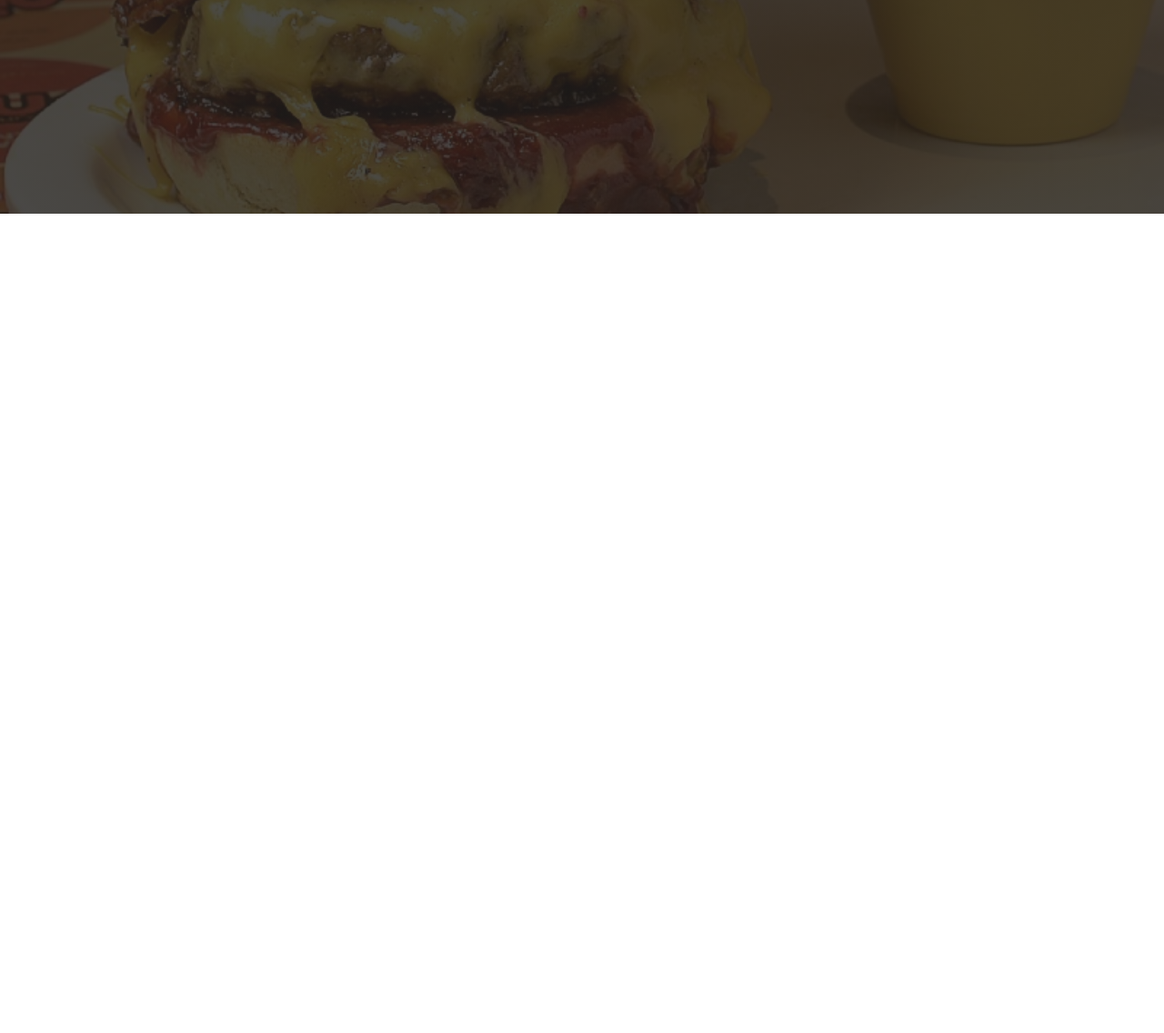
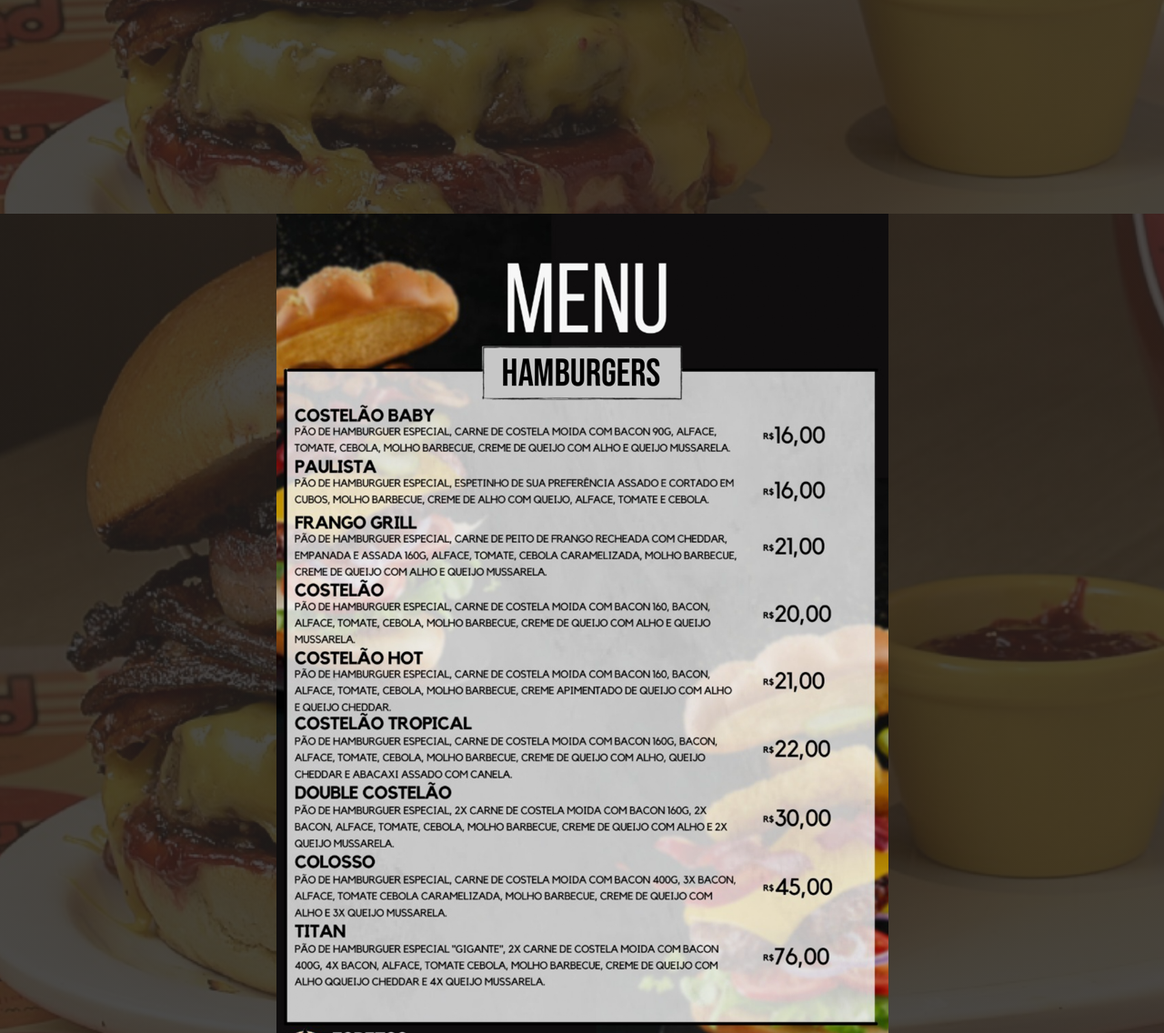
Before and after one commit to Hoshington-Reis/507Grill, a plain HTML site: page index.html in a window 1280 px wide. Shown: the part 565-1701 px from the top of the page at 91% size. Before the commit the page ends 800 px from the top, so only its background shows below. Drawn offline with nearby package versions, Linux system fonts and the light colour scheme.

Commit message:
Landing page

```diff
--- a/index.html
+++ b/index.html
@@ -30,12 +30,19 @@
             <div class="conteudo-principal">
                 <h1>O melhor Hamburguer da Capital!!!</h1>
                 <h2>Funcionamos de segunda a sexta-feira, das 18h até às 22h.</h2>
-                <div class="btn">
+                    <div class="btn">
                     <button class="CARDAPIO"> VER CARDÁPIO COMPLETO</button>
                     <button class="PEDIDO"> FAÇA SEU PEDIDO AGORA</button>
                 </div>
             </div>
         </section>
+        <section class="second-section">
+            <div class="menu-cardapio">
+                <img src="./img/teste.png">
+                </div>
+            </div>
+        </section>
+
 
 </body>
 </html>
--- a/style.css
+++ b/style.css
@@ -75,17 +75,22 @@ html {
 /* first-section */
 
 .first-section {
+
     height: 100vh;
-    background-image: linear-gradient(rgba(29, 29, 29, 0.8),rgba(29, 29, 29, 0.8)) ,url(./img/fundo.jpg);
+    background-image:linear-gradient(rgba(29, 29, 29, 0.8),rgba(29, 29, 29, 0.8)) ,url(./img/fundo.jpg);
     background-position: center center;
     background-size: cover;
-    background-repeat:no-repeat;
-    background-position-y: 30px;
+    background-repeat:repeat-x;
+    background-position-y: 65px;
     width: 100vw;
-    display: flex;
+    display:flex;
     flex-direction: column;
     justify-content: center;
     align-items: center;
+}
+
+.first-section {
+
 }
 
 .first-section .conteudo-principal {
@@ -134,3 +139,19 @@ html {
     display: flex;
     justify-content: space-between;
 }
+
+/* second-section */
+
+.second-section {
+    background-image:linear-gradient(rgba(29, 29, 29, 0.8),rgba(29, 29, 29, 0.8)) ,url(./img/fundo.jpg);
+    background-position: center center;
+    background-size: cover;
+    background-repeat:repeat-x;
+    background-position-y: 0px;
+    width: 100vw;
+    display:flex;
+    flex-direction: column;
+    justify-content: center;
+    align-items: center;
+    top: 590px;
+    }
```
Also changed, not shown: img/cardapio_pages-to-jpg-0001.jpg (added), img/cardapio_pages-to-jpg-0002.jpg (added), img/menu.jpg (added), img/teste.png (added).
